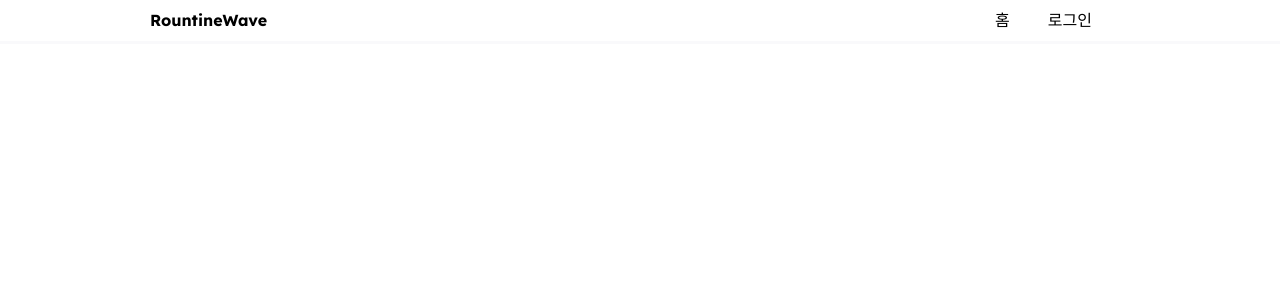
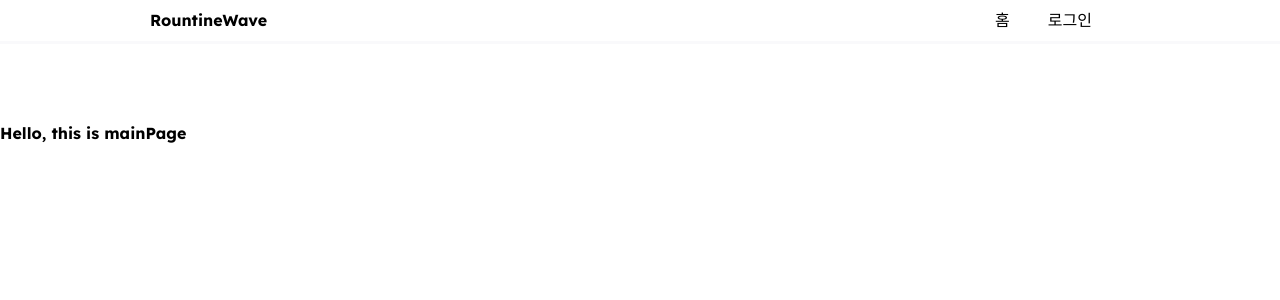
Before and after one commit to 4-in-dev/RoutineWave-Frontend, a React (Create React App) app: page /main in a window 1280 px wide. Before the commit this address had no page. Shown: the top 300 px of the page. Built offline with nearby package versions, Linux system fonts and the light colour scheme.

Commit message:
Feat: add - 메인페이지만 생성

```diff
--- a/src/App.js
+++ b/src/App.js
@@ -10,6 +10,7 @@ import NotesListPage from './pages/NotesListPage'
 import NotePage from './pages/NotePage'
 import LoginPage from "./pages/User/LoginPage";
 import SignupPage from "./pages/User/SignupPage";
+import MainPage from "./pages/Main/MainPage";
 import Header from './components/Layout/Header'
 
 function App() {
@@ -33,6 +34,7 @@ function App() {
                     <Routes>
                         <Route path="/login" element={<LoginPage/>}/>
                         <Route path="/signup" element={<SignupPage/>}/>
+                        <Route path="/main" element={<MainPage/>}/>
                     </Routes>
                 </main>
             </>
--- /dev/null
+++ b/src/pages/Main/MainPage.js
@@ -0,0 +1,11 @@
+import React from 'react'
+
+const MainPage = () => {
+  return (
+    <div>
+      <h1>Hello, this is mainPage</h1>
+    </div>
+  )
+}
+
+export default MainPage
```
